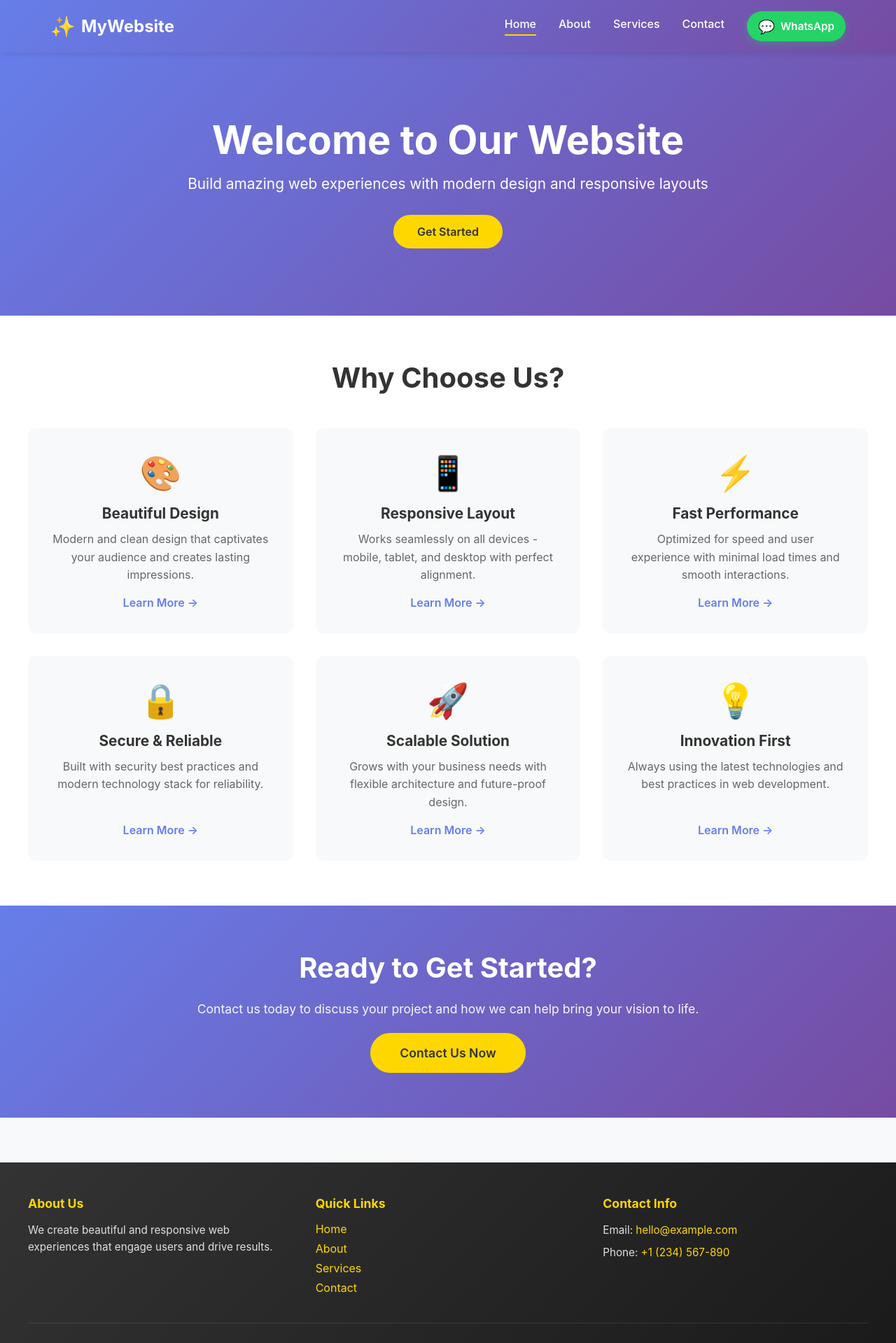
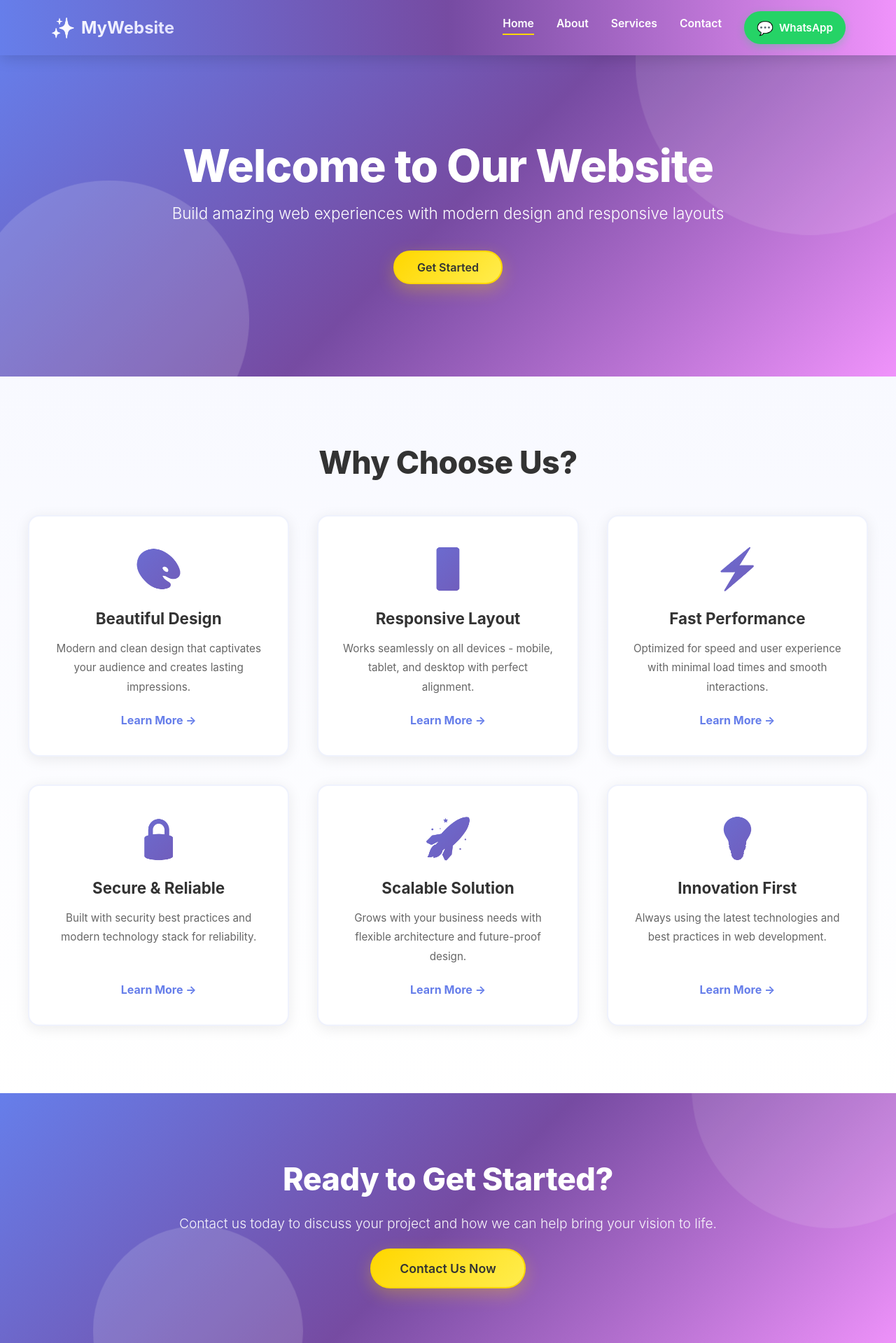
Before and after one commit to vishalkashyap19/promptEngineering, a React (Vite) app: page / in a window 1280 px wide. Shown: the top 1919 px of the page at 70% size. Built offline with nearby package versions, Linux system fonts and the light colour scheme; no server answers.

Commit message:
Modernize UI with enhanced gradients, animations, and modern design

```diff
--- a/src/components/Navbar.css
+++ b/src/components/Navbar.css
@@ -2,10 +2,12 @@
   position: fixed;
   top: 0;
   width: 100%;
-  background: linear-gradient(135deg, #667eea 0%, #764ba2 100%);
+  background: linear-gradient(90deg, #667eea 0%, #764ba2 50%, #f093fb 100%);
   color: white;
   z-index: 100;
-  box-shadow: 0 2px 8px rgba(0, 0, 0, 0.1);
+  box-shadow: 0 4px 20px rgba(0, 0, 0, 0.15);
+  backdrop-filter: blur(10px);
+  background-attachment: fixed;
 }
 
 .navbar-container {
@@ -23,11 +25,15 @@
   display: flex;
   align-items: center;
   gap: 0.5rem;
-  transition: transform 0.2s ease;
+  transition: all 0.3s ease;
+  background: linear-gradient(135deg, #ffffff 0%, #e0e0ff 100%);
+  -webkit-background-clip: text;
+  -webkit-text-fill-color: transparent;
+  background-clip: text;
 }
 
 .navbar-logo:hover {
-  transform: scale(1.05);
+  transform: scale(1.08);
 }
 
 .logo-icon {
@@ -44,15 +50,17 @@
 
 .navbar-link {
   color: white;
-  font-weight: 500;
+  font-weight: 600;
   position: relative;
-  transition: color 0.3s ease;
+  transition: all 0.3s ease;
   display: block;
   padding: 0.5rem 0;
+  font-size: 0.98rem;
 }
 
 .navbar-link:hover {
-  color: #e0e0fe;
+  color: #fff9e6;
+  text-shadow: 0 0 10px rgba(255, 255, 255, 0.5);
 }
 
 .navbar-link.active {
@@ -77,16 +85,33 @@
   transition: all 0.3s ease;
   font-size: 0.95rem;
   box-shadow: 0 4px 12px rgba(37, 211, 102, 0.3);
+  border: 2px solid transparent;
+  position: relative;
+  overflow: hidden;
+}
+
+.whatsapp-link::before {
+  content: '';
+  position: absolute;
+  top: 50%;
+  left: 50%;
+  width: 0;
+  height: 0;
+  background: rgba(255, 255, 255, 0.3);
+  border-radius: 50%;
+  transform: translate(-50%, -50%);
+  transition: width 0.6s ease, height 0.6s ease;
 }
 
 .whatsapp-link:hover {
   background-color: #1ebd58;
-  transform: translateY(-2px);
-  box-shadow: 0 6px 16px rgba(37, 211, 102, 0.5);
+  transform: translateY(-3px);
+  box-shadow: 0 8px 20px rgba(37, 211, 102, 0.5);
 }
 
-.whatsapp-link:active {
-  transform: translateY(0);
+.whatsapp-link:hover::before {
+  width: 300px;
+  height: 300px;
 }
 
 .whatsapp-icon {
--- a/src/pages/Home.css
+++ b/src/pages/Home.css
@@ -4,70 +4,128 @@
 
 /* Hero Section */
 .hero {
-  background: linear-gradient(135deg, #667eea 0%, #764ba2 100%);
+  background: linear-gradient(135deg, #667eea 0%, #764ba2 50%, #f093fb 100%);
   color: white;
-  padding: 6rem 2rem;
+  padding: 8rem 2rem;
   text-align: center;
+  position: relative;
+  overflow: hidden;
+}
+
+.hero::before {
+  content: '';
+  position: absolute;
+  top: -50%;
+  right: -10%;
+  width: 500px;
+  height: 500px;
+  background: rgba(255, 255, 255, 0.1);
+  border-radius: 50%;
+  animation: float 6s ease-in-out infinite;
+}
+
+.hero::after {
+  content: '';
+  position: absolute;
+  bottom: -30%;
+  left: -5%;
+  width: 400px;
+  height: 400px;
+  background: rgba(255, 255, 255, 0.15);
+  border-radius: 50%;
+  animation: float 8s ease-in-out infinite reverse;
+}
+
+.hero-content {
+  position: relative;
+  z-index: 1;
 }
 
 .hero-content h1 {
-  font-size: 3.5rem;
+  font-size: 4rem;
   margin-bottom: 1rem;
-  animation: slideInDown 0.6s ease-out;
+  animation: slideInDown 0.8s ease-out;
+  font-weight: 800;
+  letter-spacing: -1px;
 }
 
 .hero-content p {
-  font-size: 1.3rem;
-  margin-bottom: 2rem;
-  opacity: 0.95;
-  animation: slideInUp 0.6s ease-out 0.2s both;
+  font-size: 1.4rem;
+  margin-bottom: 2.5rem;
+  opacity: 0.98;
+  animation: slideInUp 0.8s ease-out 0.2s both;
+  font-weight: 300;
 }
 
 .cta-button {
   display: inline-block;
-  padding: 0.75rem 2rem;
-  background-color: #ffd700;
+  padding: 1rem 2.5rem;
+  background: linear-gradient(135deg, #ffd700 0%, #ffed4e 100%);
   color: #333;
   border-radius: 50px;
-  font-weight: 600;
-  transition: all 0.3s ease;
-  animation: slideInUp 0.6s ease-out 0.4s both;
+  font-weight: 700;
+  transition: all 0.4s cubic-bezier(0.34, 1.56, 0.64, 1);
+  animation: slideInUp 0.8s ease-out 0.4s both;
   text-decoration: none;
   text-align: center;
+  box-shadow: 0 8px 25px rgba(255, 215, 0, 0.3);
+  border: none;
+  cursor: pointer;
+  position: relative;
+  overflow: hidden;
+}
+
+.cta-button::before {
+  content: '';
+  position: absolute;
+  top: 0;
+  left: -100%;
+  width: 100%;
+  height: 100%;
+  background: rgba(255, 255, 255, 0.3);
+  transition: left 0.5s ease;
+}
+
+.cta-button:hover::before {
+  left: 100%;
 }
 
 .cta-button:hover {
-  background-color: #ffed4e;
-  transform: translateY(-2px);
-  box-shadow: 0 8px 16px rgba(0, 0, 0, 0.2);
+  transform: translateY(-5px);
+  box-shadow: 0 15px 40px rgba(255, 215, 0, 0.4);
 }
 
 .cta-button:active {
-  transform: translateY(0);
+  transform: translateY(-2px);
 }
 
 /* Features Section */
 .features {
-  padding: 4rem 2rem;
-  background-color: white;
+  padding: 6rem 2rem;
+  background: linear-gradient(180deg, #f8f9ff 0%, #ffffff 100%);
+  position: relative;
 }
 
 .features-container {
   max-width: 1200px;
   margin: 0 auto;
+  position: relative;
+  z-index: 1;
 }
 
 .features h2 {
   text-align: center;
-  font-size: 2.5rem;
+  font-size: 2.8rem;
   margin-bottom: 3rem;
   color: #333;
+  font-weight: 800;
+  letter-spacing: -0.5px;
 }
 
 .features-grid {
   display: grid;
-  grid-template-columns: repeat(auto-fit, minmax(300px, 1fr));
-  gap: 2rem;
+  grid-template-columns: repeat(auto-fit, minmax(320px, 1fr));
+  gap: 2.5rem;
 }
 
 .feature-card-link {
@@ -78,68 +136,120 @@
 }
 
 .feature-card {
-  padding: 2rem;
-  background: #f8f9fa;
-  border-radius: 12px;
+  padding: 2.5rem 2rem;
+  background: white;
+  border-radius: 16px;
   text-align: center;
-  transition: all 0.3s ease;
-  border: 2px solid transparent;
+  transition: all 0.4s cubic-bezier(0.34, 1.56, 0.64, 1);
+  border: 2px solid rgba(102, 126, 234, 0.1);
   height: 100%;
   display: flex;
   flex-direction: column;
+  box-shadow: 0 4px 20px rgba(0, 0, 0, 0.08);
+  position: relative;
+  overflow: hidden;
 }
 
-.feature-card:hover {
-  transform: translateY(-5px);
-  border-color: #667eea;
-  box-shadow: 0 12px 24px rgba(102, 126, 234, 0.15);
+.feature-card::before {
+  content: '';
+  position: absolute;
+  top: 0;
+  left: 0;
+  right: 0;
+  height: 3px;
+  background: linear-gradient(90deg, #667eea 0%, #764ba2 50%, #f093fb 100%);
+  transform: scaleX(0);
+  transition: transform 0.4s ease;
+  transform-origin: left;
+}
+
+.feature-card-link:hover .feature-card {
+  transform: translateY(-10px);
+  box-shadow: 0 20px 40px rgba(102, 126, 234, 0.2);
+  border-color: rgba(102, 126, 234, 0.3);
+}
+
+.feature-card-link:hover .feature-card::before {
+  transform: scaleX(1);
 }
 
 .feature-icon {
-  font-size: 3rem;
-  margin-bottom: 1rem;
+  font-size: 3.5rem;
+  margin-bottom: 1.5rem;
   display: block;
-  transition: transform 0.3s ease;
+  transition: all 0.4s ease;
+  background: linear-gradient(135deg, #667eea 0%, #764ba2 100%);
+  -webkit-background-clip: text;
+  -webkit-text-fill-color: transparent;
+  background-clip: text;
 }
 
-.feature-card:hover .feature-icon {
-  transform: scale(1.1);
+.feature-card-link:hover .feature-icon {
+  transform: scale(1.15) rotate(5deg);
 }
 
 .feature-card h3 {
-  font-size: 1.3rem;
-  margin-bottom: 0.75rem;
+  font-size: 1.4rem;
+  margin-bottom: 1rem;
   color: #333;
+  font-weight: 700;
 }
 
 .feature-card p {
   color: #666;
-  line-height: 1.6;
+  line-height: 1.8;
   flex-grow: 1;
-  margin-bottom: 1rem;
+  margin-bottom: 1.5rem;
+  font-size: 0.95rem;
 }
 
 .feature-cta {
   display: inline-block;
   color: #667eea;
-  font-weight: 600;
+  font-weight: 700;
   margin-top: auto;
   transition: all 0.3s ease;
 }
 
-.feature-card:hover .feature-cta {
+.feature-card-link:hover .feature-cta {
   color: #764ba2;
 }
 
 /* CTA Section */
 .cta-section {
-  background: linear-gradient(135deg, #667eea 0%, #764ba2 100%);
+  background: linear-gradient(135deg, #667eea 0%, #764ba2 50%, #f093fb 100%);
   color: white;
-  padding: 4rem 2rem;
+  padding: 6rem 2rem;
   display: flex;
   align-items: center;
   justify-content: center;
-  min-height: 300px;
+  min-height: 350px;
+  position: relative;
+  overflow: hidden;
+}
+
+.cta-section::before {
+  content: '';
+  position: absolute;
+  top: -50%;
+  right: -10%;
+  width: 400px;
+  height: 400px;
+  background: rgba(255, 255, 255, 0.1);
+  border-radius: 50%;
+  animation: float 8s ease-in-out infinite;
+}
+
+.cta-section::after {
+  content: '';
+  position: absolute;
+  bottom: -40%;
+  left: 10%;
+  width: 300px;
+  height: 300px;
+  background: rgba(255, 255, 255, 0.15);
+  border-radius: 50%;
+  animation: float 10s ease-in-out infinite reverse;
 }
 
 .cta-content {
@@ -151,19 +261,24 @@
   max-width: 800px;
   width: 100%;
   text-align: center;
+  position: relative;
+  z-index: 1;
 }
 
 .cta-section h2 {
-  font-size: 2.5rem;
+  font-size: 2.8rem;
   margin: 0;
   text-align: center;
+  font-weight: 800;
+  letter-spacing: -0.5px;
 }
 
 .cta-section p {
-  font-size: 1.1rem;
+  font-size: 1.2rem;
   margin: 0;
   opacity: 0.95;
   text-align: center;
+  font-weight: 300;
 }
 
 .cta-section .cta-button {
@@ -180,7 +295,7 @@
 @keyframes slideInDown {
   from {
     opacity: 0;
-    transform: translateY(-30px);
+    transform: translateY(-40px);
   }
   to {
     opacity: 1;
@@ -191,11 +306,26 @@
 @keyframes slideInUp {
   from {
     opacity: 0;
-    transform: translateY(30px);
+    transform: translateY(40px);
   }
   to {
     opacity: 1;
     transform: translateY(0);
+  }
+}
+
+@keyframes float {
+  0%, 100% {
+    transform: translate(0px, 0px);
+  }
+  25% {
+    transform: translate(20px, -20px);
+  }
+  50% {
+    transform: translate(0px, -40px);
+  }
+  75% {
+    transform: translate(-20px, -20px);
   }
 }
 
```
Also changed, not shown: src/pages/Contact.css (+78 -23 lines).
